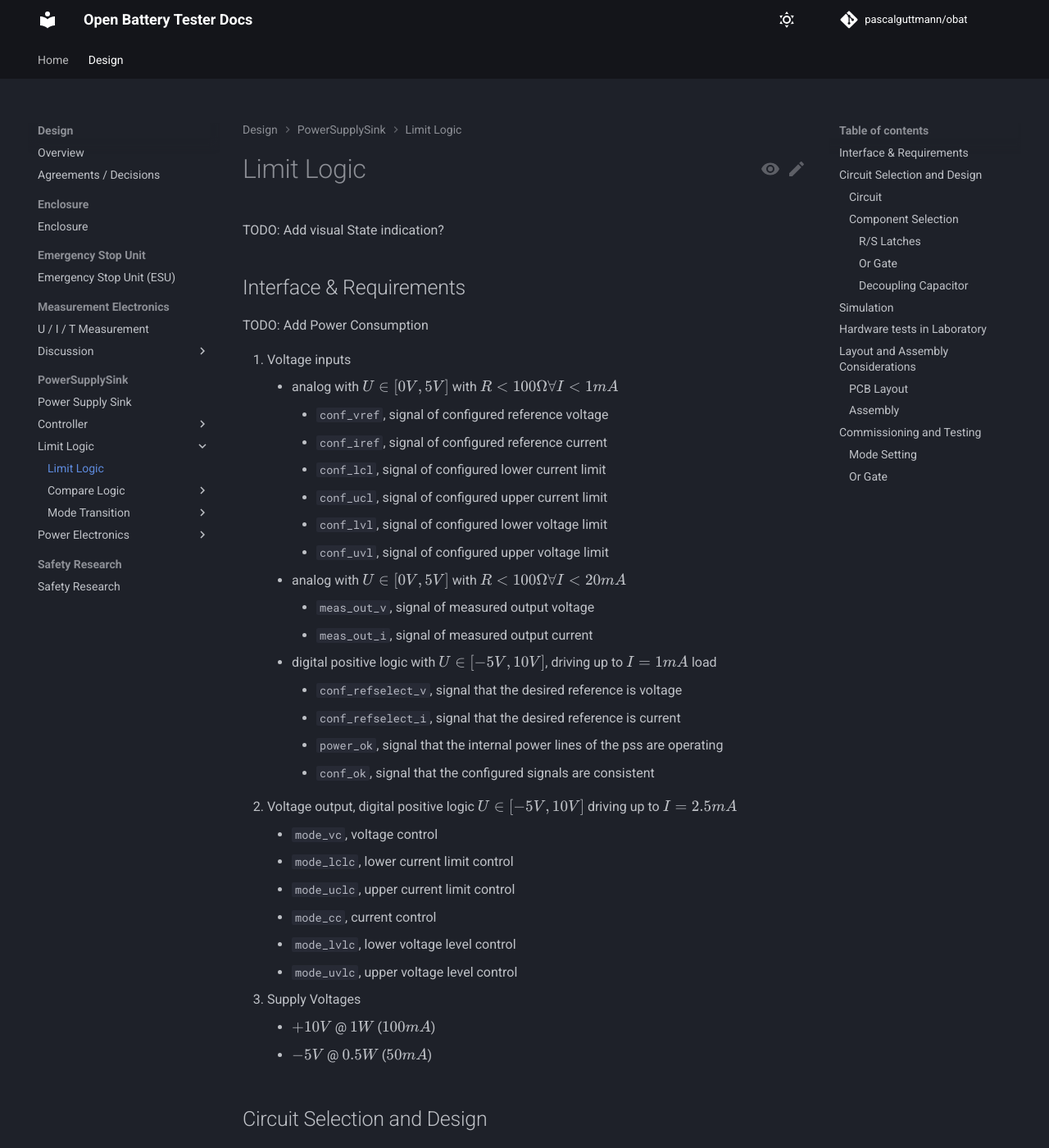
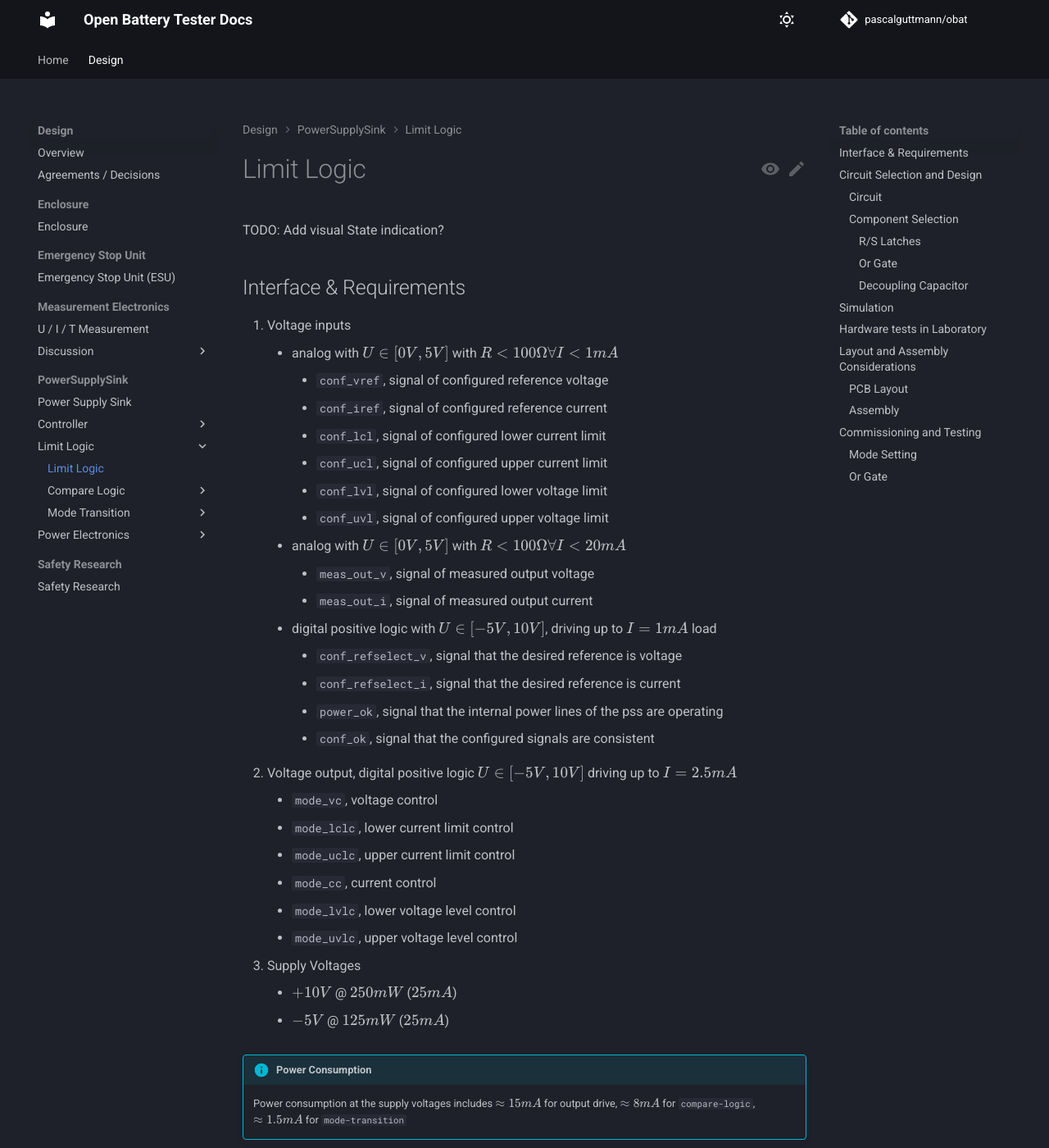
Before and after one commit to pascalguttmann/obat, an MkDocs documentation site: the page built from docs/design/pss/limit-logic/limit-logic.md, in a window 1280 px wide and 1400 px high. Shown: the whole window at 82% size. Built offline with MkDocs 1.6.1 and Material for MkDocs 9.7.7, drawn with Linux system fonts in a browser that asks for light colours; comment, search, counter and statistics services are not loaded.

Commit message:
add limit-logic power consumption

```diff
--- a/docs/design/pss/limit-logic/limit-logic.md
+++ b/docs/design/pss/limit-logic/limit-logic.md
@@ -3,8 +3,6 @@
 TODO: Add visual State indication?
 
 ## Interface & Requirements
-
-TODO: Add Power Consumption
 
 1. Voltage inputs
     - analog with $U \in [0V, 5V]$ with $R < 100 \Omega \forall I < 1mA$
@@ -32,10 +30,14 @@ TODO: Add Power Consumption
     - `mode_cc`, current control
     - `mode_lvlc`, lower voltage level control
     - `mode_uvlc`, upper voltage level control
+3. Supply Voltages
+    - $+10V$ @ $250mW$ ($25mA$)
+    - $-5V$ @ $125mW$ ($25mA$)
 
-3. Supply Voltages
-    - $+10V$ @ $1W$ ($100mA$)
-    - $-5V$ @ $0.5W$ ($50mA$)
+!!! info "Power Consumption"
+    Power consumption at the supply voltages includes $\approx 15mA$ for output
+    drive, $\approx 8mA$ for `compare-logic`, $\approx 1.5mA$ for
+    `mode-transition`
 
 ## Circuit Selection and Design
 
```
